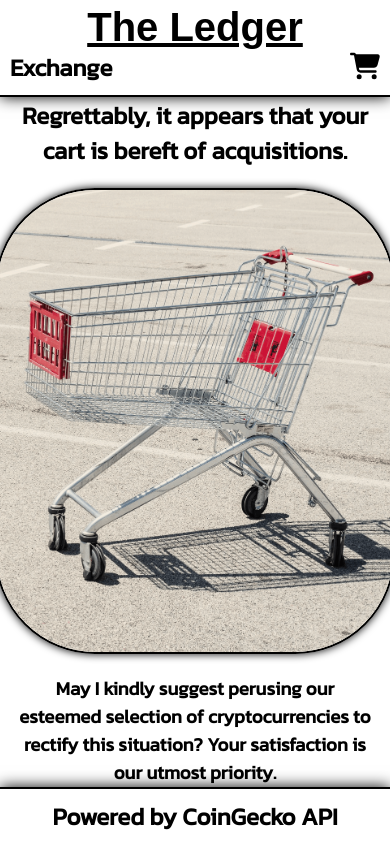
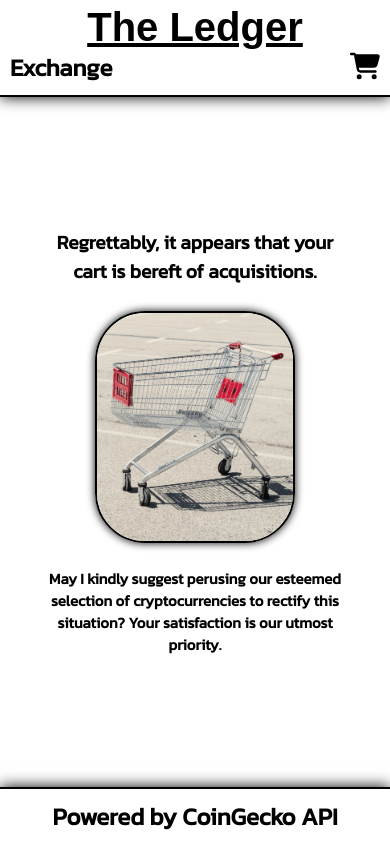
Before and after one commit to martinsmeder/shopping_cart, a React (Vite) app: page /cart in a window 390 px wide. Built offline with nearby package versions, Linux system fonts and the light colour scheme; a web font is replaced by a local one.

Commit message:
More media queries

```diff
--- a/src/components/Cart.jsx
+++ b/src/components/Cart.jsx
@@ -16,6 +16,7 @@ export default function Cart({
           {isCheckedOut ? (
             // If checkout button is clicked...
             <>
+              <div id='greetingContainer'>
                 <h2 className='text'>
                   It is with great pleasure that I extend my sincerest
                   congratulations unto you.
@@ -27,6 +28,7 @@ export default function Cart({
                   or consideration, we stand ready to serve you with the utmost
                   diligence.
                 </h3>
+              </div>
             </>
           ) : (
             <>
@@ -66,6 +68,7 @@ export default function Cart({
               ) : (
                 // If cart is empty
                 <>
+                  <div id='greetingContainer'>
                     <h2 className='text'>
                       Regrettably, it appears that your cart is bereft of
                       acquisitions.
@@ -80,6 +83,7 @@ export default function Cart({
                       cryptocurrencies to rectify this situation? Your
                       satisfaction is our utmost priority.
                     </h3>
+                  </div>
                 </>
               )}
             </>
--- a/src/styles/cart.css
+++ b/src/styles/cart.css
@@ -1,9 +1,20 @@
 #cartContainer {
-    width: 100%;
+    width: 100vw;
     display: flex;
     flex-direction: column;
     align-items: center;
     gap: 20px;
+}
+
+#greetingContainer {
+    width: 80%;
+    display: flex;
+    flex-direction: column;
+    align-items: center;
+    justify-content: space-between;
+    padding: 25px;
+    gap: 25px;
+
 }
 
 #headingContainer {
@@ -25,21 +36,21 @@
 }
 
 .cart.item {
-    width: 100%;
     display: flex;
     justify-content: space-between;
     font-size: 1.1rem;
 }
 
 .cart.total {
+    width: 40%;
     border-top: 1px solid #000;
     padding-top: 10px;
-    width: 40%;
     display: flex;
     justify-content: space-between;
 }
 
 #cartContainer button {
+    width: 40%;
     padding: 3px;
     font-weight: bold;
     cursor: pointer;
@@ -60,7 +71,6 @@
 }
 
 #checkoutBtn {
-    width: 40%;
     padding: 5px;
     font-size: 1.2rem;
 }
@@ -95,3 +105,18 @@
 .deleteIcon:hover {
     cursor: pointer;
 }
+
+@media (max-width: 450px) {
+    #greetingContainer {
+        width: 100%;
+    }
+
+    #cartContainer {
+        font-size: .8rem;
+    }
+
+    #cartContainer .image {
+        width: 200px;
+        border-radius: 50px;
+    }
+}
--- a/src/styles/exchange.css
+++ b/src/styles/exchange.css
@@ -1,11 +1,11 @@
 #exchangeContainer {
-    width: 90vw;
+    width: 80vw;
     display: flex;
     justify-content: center;
 }
 
 table {
-    width: 90%;
+    width: 100%;
     border-spacing: 0 10px;
     font-size: 1.2rem;
 }
@@ -66,25 +66,33 @@ table button:active {
 }
 
 @media (max-width: 450px) {
+    #exchangeContainer {
+        width: 90vw;
+    }
+
     th {
         display: none;
     }
 
+    tbody {
+        display: flex;
+        flex-direction: column;
+        gap: 15px;
+    }
+
     tbody tr {
-        /* font-size: 1rem; */
         display: grid;
         grid-template-columns: 1fr 1fr;
         grid-template-rows: 1fr 1fr;
-        margin: 10px;
         border: 1px solid #000;
     }
 
     .name {
         grid-column: 1 / 3;
         width: 100%;
+        font-size: 1.5rem;
         justify-content: center;
-        /* box-shadow: 0 0 .3rem #000; */
-        border-bottom: 1px solid rgb(66, 66, 66);
+        border-bottom: 1px solid #8a8a8a;
     }
 
     table button {
--- a/src/styles/popup.css
+++ b/src/styles/popup.css
@@ -9,8 +9,9 @@
     box-shadow: 0 0 .5rem #000;
     background: #FFF;
     position: fixed;
-    top: 35%;
-    left: 35%;
+    top: 50%;
+    left: 50%;
+    transform: translate(-50%, -50%);
     z-index: 2;
 }
 
@@ -64,3 +65,9 @@
 #buyPopup button:active {
     transform: scale(1.1);
 }
+
+@media (max-width: 550px) {
+    #buyPopup {
+        text-align: center;
+    }
+}
```
Also changed, not shown: plan.txt. Lines whose indentation alone changed are shown as unchanged.
